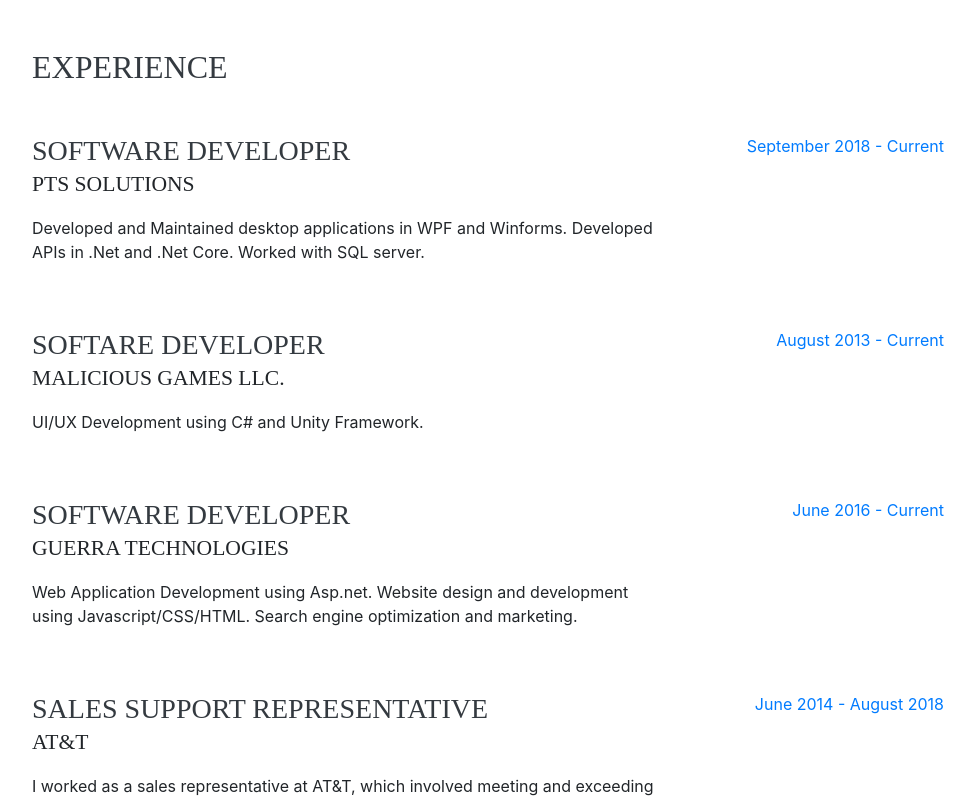
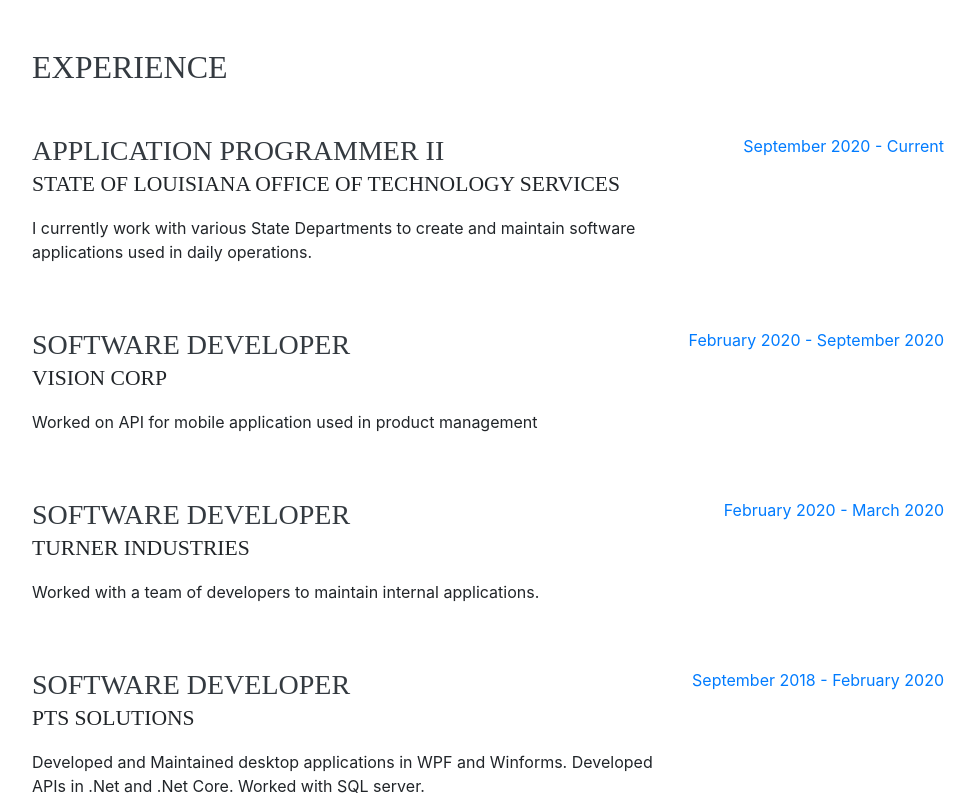
Before and after one commit to nickassembly/vue-resume, a Vue app: page / in a window 1280 px wide. Shown: the part 800-1600 px from the top of the page, without its empty margins (288-1263 px from the left). Built offline with nearby package versions, Linux system fonts and the light colour scheme; a web font is replaced by a local one.

Commit message:
Update App.vue

```diff
--- a/src/App.vue
+++ b/src/App.vue
@@ -187,7 +187,7 @@
               <i class="devicons devicons-npm"></i>
             </li>
           </ul>
-          <div class="subheading mb-3">Workflow</div>
+          <div class="subheading mb-3">Patterns and Practices I work with daily</div>
           <ul class="fa-ul mb-0">
             <li>
               <i class="fa-li fa fa-check"></i>
@@ -243,23 +243,47 @@
       aboutMe:
         "I am a motivated professional with a broad range of skills and experience. My most important skill is my agility with learning and enhancing new skills. I can work effectively within teams as well as improve them using my organizational and communication skills. I am seeking a position through which I can leverage my current ability to add value, while at the same time continue to expand my working skill set.",
       experience: [
+          {
+          position: "Application Programmer II",
+          company: "State of Louisiana Office of Technology Services",
+          description:
+            "I currently work with various State Departments to create and maintain software applications used in daily operations.",
+          startDate: "September 2020",
+          endDate: "Current"
+         },
+         {
+          position: "Software Developer",
+          company: " Vision Corp",
+          description:
+            "Worked on API for mobile application used in product management",
+          startDate: "February 2020",
+          endDate: "September 2020"
+         },
+         {
+          position: "Software Developer",
+          company: " Turner Industries",
+          description:
+            "Worked with a team of developers to maintain internal applications.",
+          startDate: "February 2020",
+          endDate: "March 2020"
+        },
         {
           position: "Software Developer",
           company: "PTS Solutions",
           description:
             "Developed and Maintained desktop applications in WPF and Winforms. Developed APIs in .Net and .Net Core. Worked with SQL server.",
           startDate: "September 2018",
-          endDate: "Current"
+          endDate: "February 2020"
         },
         {
-          position: "Softare Developer",
+          position: "Game Designer Developer",
           company: "Malicious Games LLC.",
-          description: "UI/UX Development using C# and Unity Framework.",
+          description: "I currently work in Unity 3D to design and develop PC games",
           startDate: "August 2013",
           endDate: "Current"
         },
         {
-          position: "Software Developer",
+          position: "Web Developer",
           company: "Guerra Technologies",
           description:
             "Web Application Development using Asp.net. Website design and development using Javascript/CSS/HTML. Search engine optimization and marketing. ",
```
